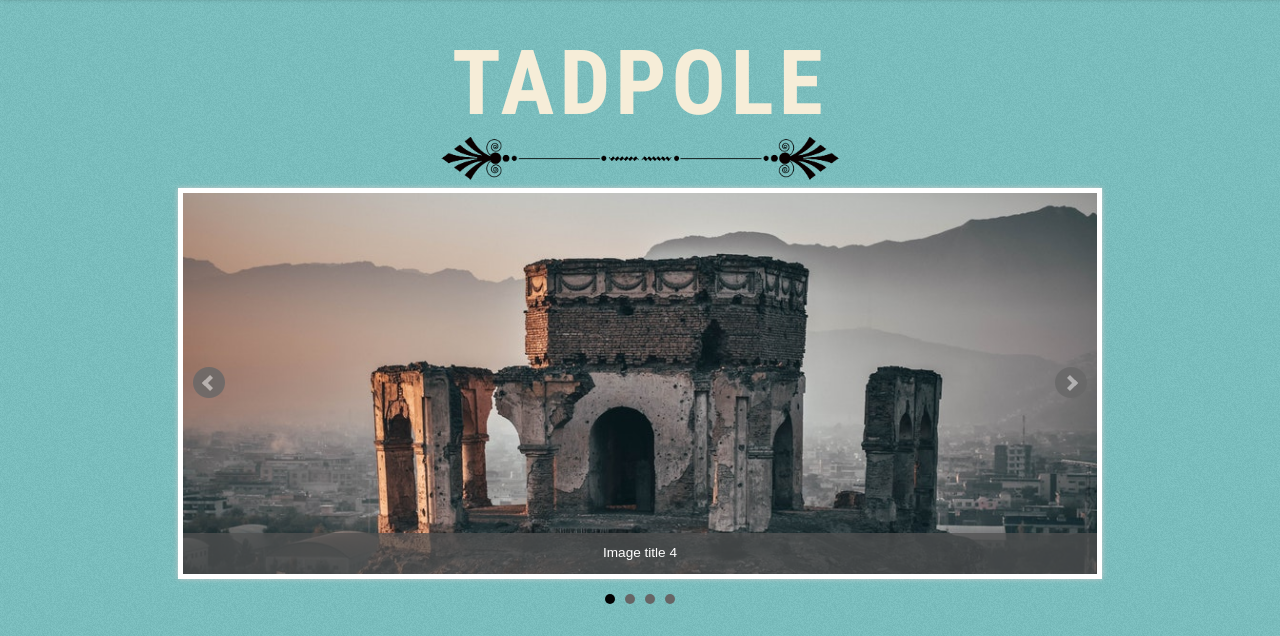
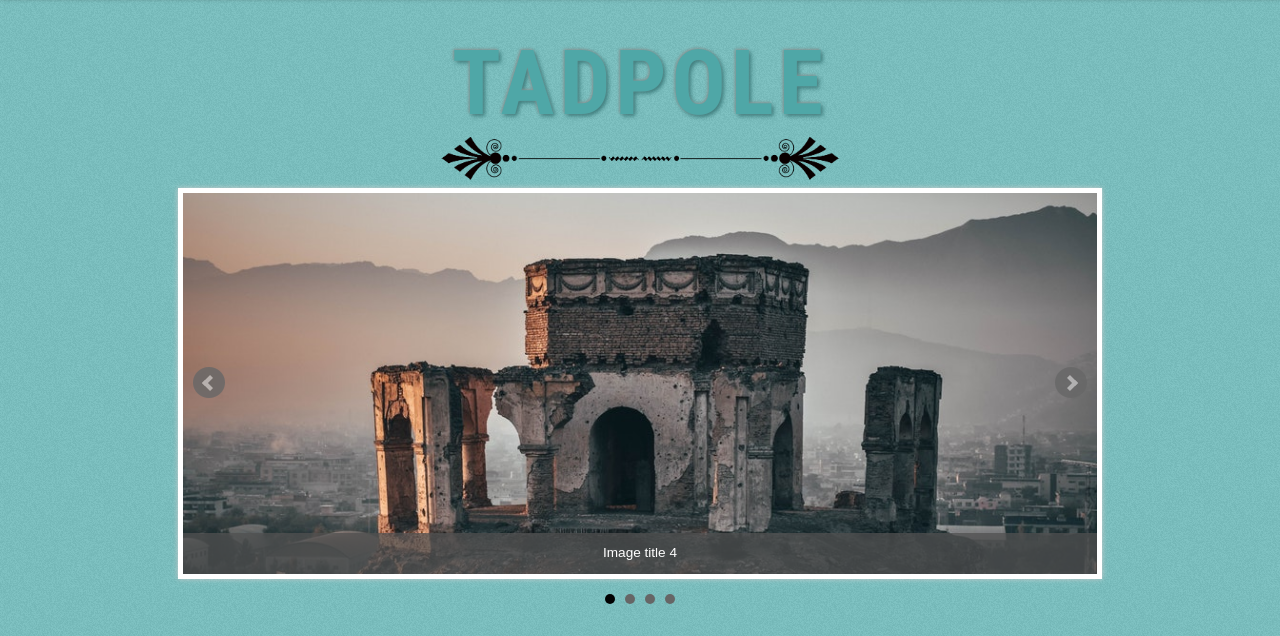
Before and after one commit to Milap/milap.github.io, a website: page tadpole/index.html in a window 1280 px wide. Shown: the part 99-735 px from the top of the page. Drawn offline with Linux system fonts and the light colour scheme; a web font is replaced by a local one.

Commit message:
Update index.html

```diff
--- a/tadpole/index.html
+++ b/tadpole/index.html
@@ -46,7 +46,7 @@
 				<div class="columns is-centered is-gapless slider">
 					<div class="column is-9">
 						<div class="container">
-							<h1 class="title vadpole-title">Tadpole</h1>
+							<h1 class="title tadpole-title">Tadpole</h1>
 							<img class="vadpole-img" src="images/common/frame.png" width="400" alt="" />
 							<ul class="bxslider">
 								<li>
```
